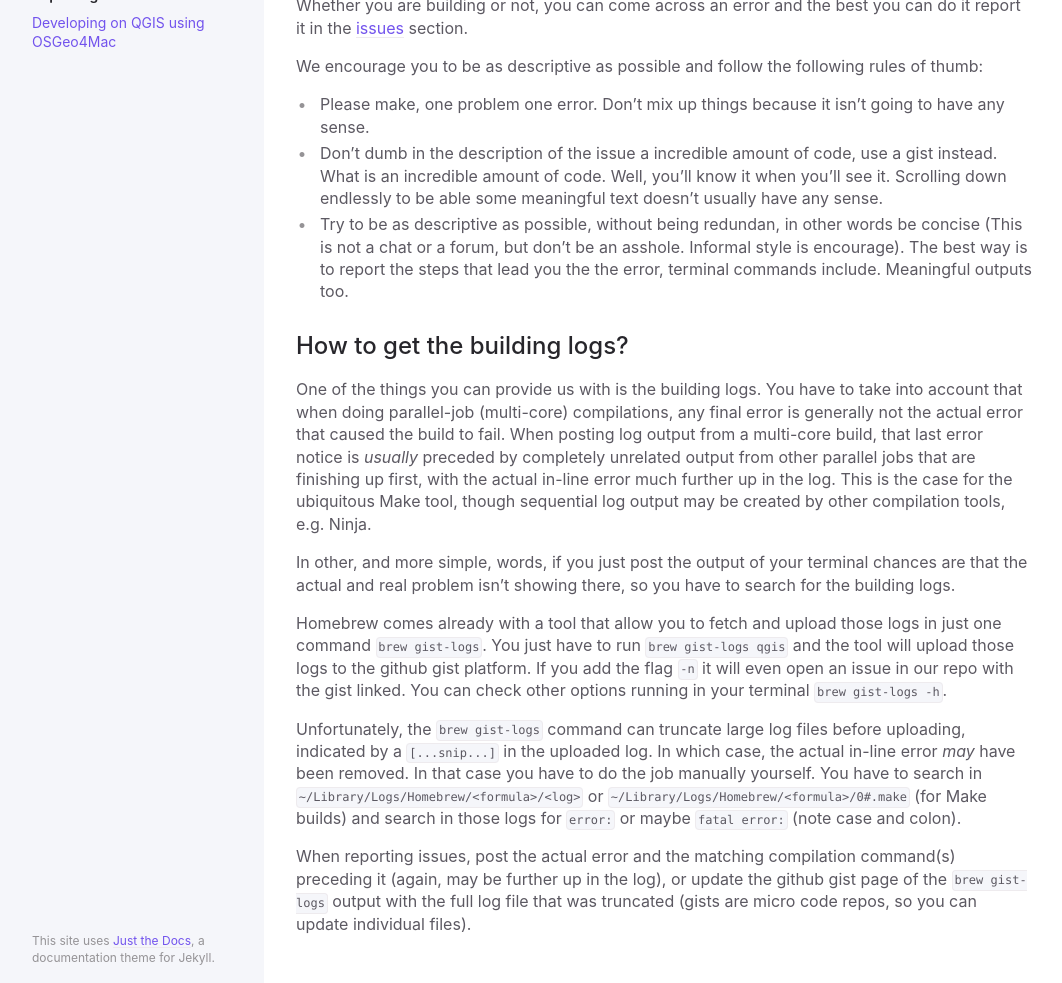
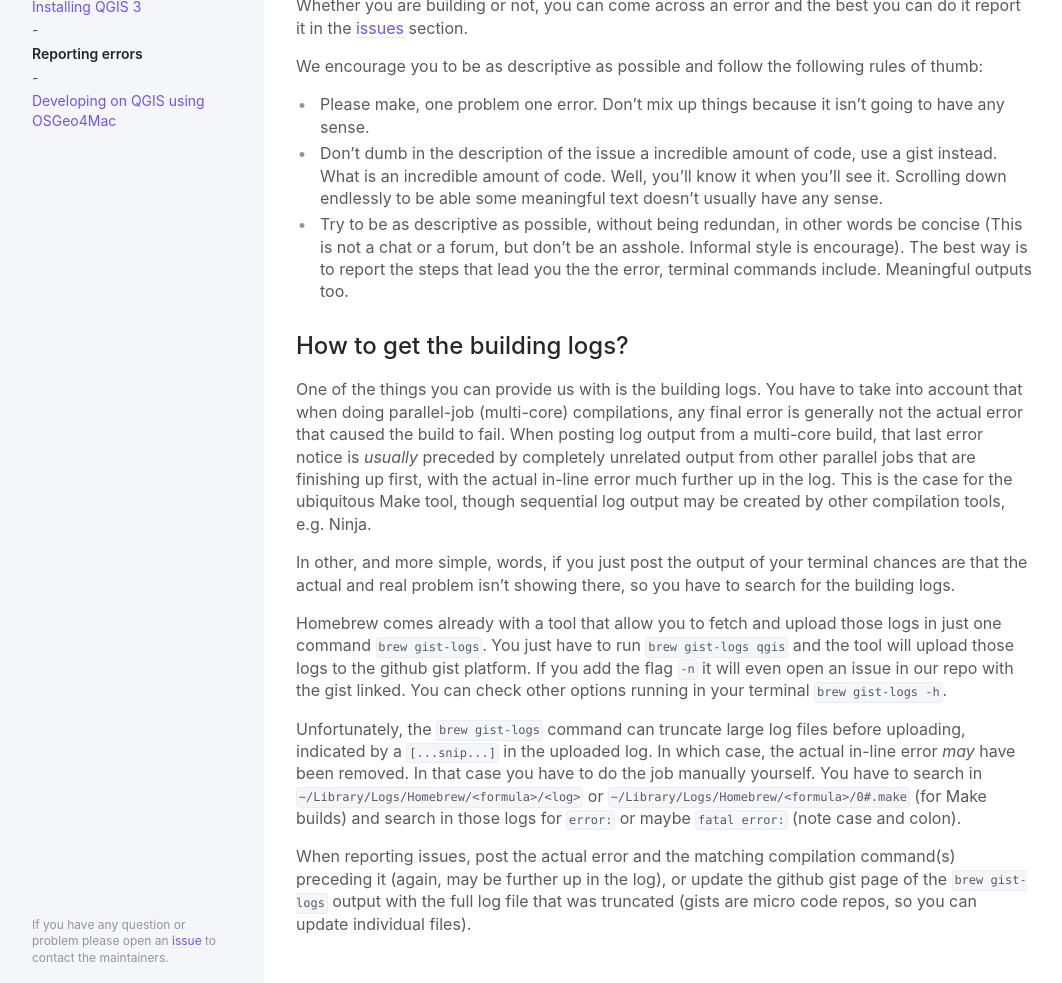
Before and after one commit to fjperini/gh-pahe-osgeo, a Jekyll site: the page built from docs/reporting-errors.md, in a window 1280 px wide. Shown: the part 186-1169 px from the top of the page, without its empty margins (92-1154 px from the left). Built offline with Jekyll 4.4.1, drawn with Linux system fonts in a browser that asks for light colours.

Commit message:
update footer

```diff
--- a/_includes/nav.html
+++ b/_includes/nav.html
@@ -4,7 +4,7 @@
     {% for node in pages_list %}
       {% unless node.nav_exclude %}
         {% if node.parent == nil %}
-          <li class="navigation-list-item{% if page.url == node.url or page.parent == node.title or page.grand_parent == node.title %} active{% endif %}">
+          <li class="navigation-list-item{% if page.url == node.url or page.parent == node.title or page.grand_parent == node.title %} active{% endif %}">-
             {% if page.parent == node.title or page.grand_parent == node.title %}
               {% assign first_level_url = node.url | absolute_url %}
             {% endif %}
--- a/_layouts/default.html
+++ b/_layouts/default.html
@@ -12,7 +12,7 @@
         {% include nav.html %}
       </div>
       <footer role="contentinfo" class="site-footer">
-        <p class="text-small text-grey-dk-000 mb-0">This site uses <a href="https://github.com/pmarsceill/just-the-docs">Just the Docs</a>, a documentation theme for Jekyll.</p>
+        <p class="text-small text-grey-dk-000 mb-0">If you have any question or problem please open an <a href="https://github.com/OSGeo/homebrew-osgeo4mac/issues">issue</a> to contact the maintainers.</p>
       </footer>
     </div>
     <div class="main-content-wrap js-main-content" tabindex="0">
```
